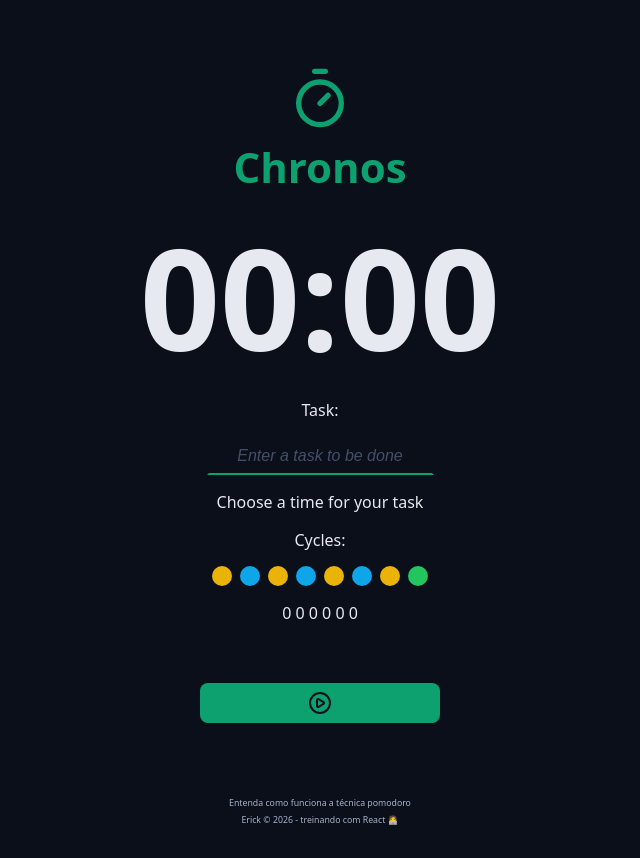
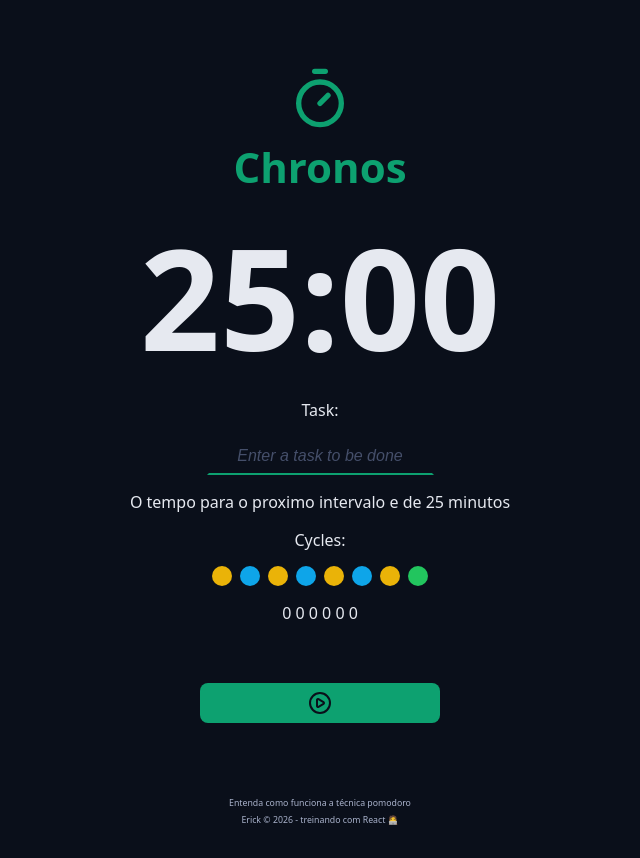
Before and after one commit to ErickRGuimaraes/chronos-pomodoro, a React (Vite) app: page / in a window 1280 px wide. Shown: the whole page, without its empty margins (320-960 px from the left). Built offline with nearby package versions, Linux system fonts and the light colour scheme.

Commit message:
feat: create State

```diff
--- a/src/App.tsx
+++ b/src/App.tsx
@@ -2,7 +2,24 @@ import { Home } from './pages/Home';
 
 import './styles/theme.css';
 import './styles/global.css';
+import { useState } from 'react';
+import type { TaskStateModel } from './models/TaskStateModel';
+
+const initialState: TaskStateModel = {
+  tasks: [],
+  secondsRemaining: 0,
+  formattedSecondsRemaining: '00:00',
+  activeTask: null,
+  currentCycle: 0,
+  config: {
+    workTime: 25,
+    shortBreakTime: 5,
+    longBreakTime: 15,
+  },
+};
 
 export function App() {
+  const [state, setState] = useState(initialState);
+
   return <Home />;
 }
--- a/src/components/CountDown/index.tsx
+++ b/src/components/CountDown/index.tsx
@@ -3,7 +3,7 @@ import styles from './styles.module.css';
 export function CountDown() {
   return (
     <>
-      <div className={styles.container}>00:00</div>
+      <div className={styles.container}>25:00</div>
     </>
   );
 }
--- a/src/components/MainForm/index.tsx
+++ b/src/components/MainForm/index.tsx
@@ -15,7 +15,7 @@ export function MainForm() {
         />
       </div>
       <div className='form-row'>
-        <p>Choose a time for your task </p>
+        <p>O tempo para o proximo intervalo e de 25 minutos</p>
       </div>
 
       <div className='form-row'>
--- a/src/models/TaskStateModel.ts
+++ b/src/models/TaskStateModel.ts
@@ -3,8 +3,8 @@ import type { TaskModel } from './TaskModel';
 export type TaskStateModel = {
   tasks: TaskModel[];
   secondsRemaining: number;
-  formattedsecondsRemaining: string;
-  activeTaskId: TaskModel | null;
+  formattedSecondsRemaining: string;
+  activeTask: TaskModel | null;
   currentCycle: number;
   config: {
     workTime: number;
--- a/src/pages/Home/index.tsx
+++ b/src/pages/Home/index.tsx
@@ -2,6 +2,7 @@ import { MainTemplate } from '../../templates/MainTemplate';
 import { Container } from '../../components/Container';
 import { CountDown } from '../../components/CountDown';
 import { MainForm } from '../../components/MainForm';
+
 export function Home() {
   return (
     <MainTemplate>
```
